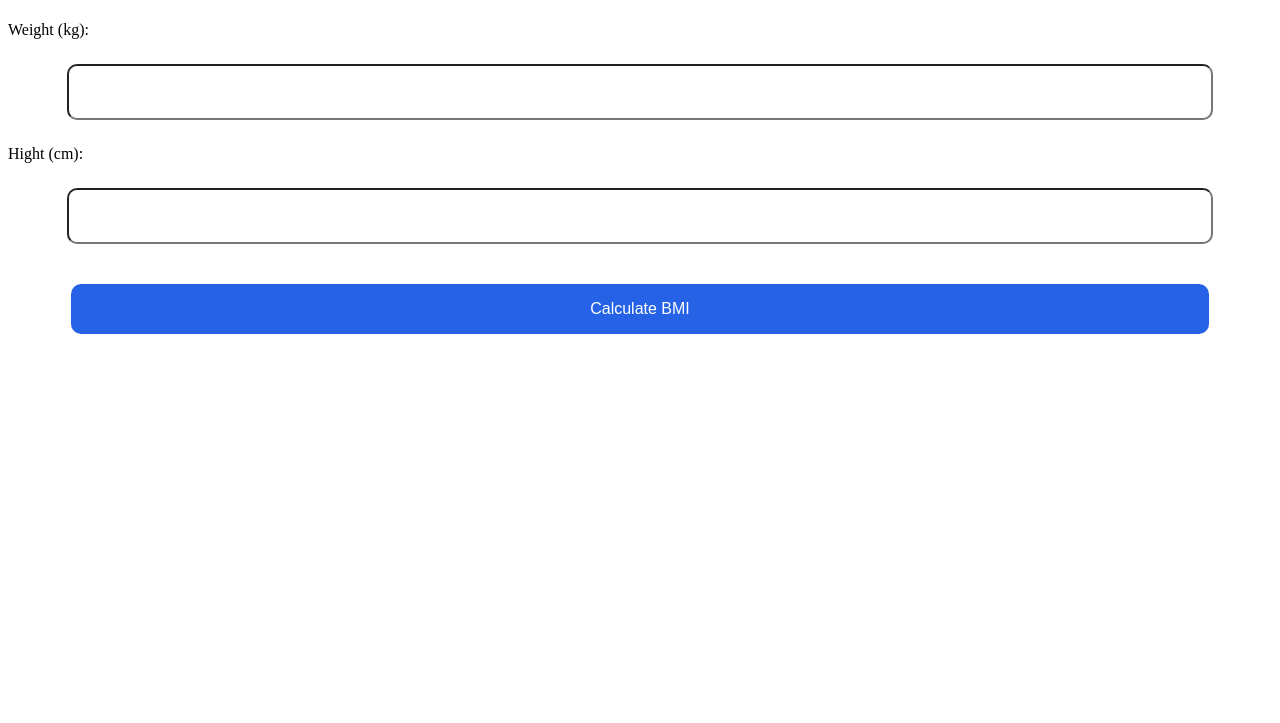
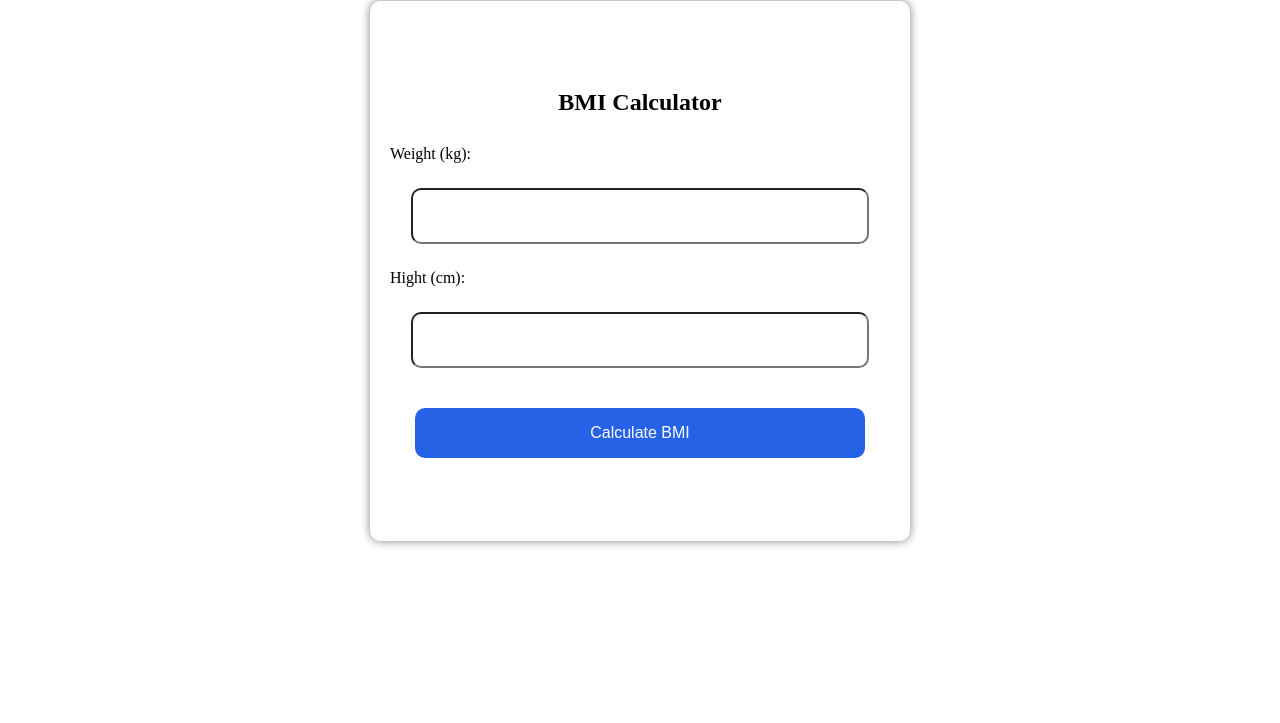
Before and after one commit to aliaaali1232005/BMI-task-, a plain HTML site: page index.html in a window 1280 px wide. Shown: the part 77-800 px from the top of the page. Drawn offline with Linux system fonts and the light colour scheme.

Commit message:
edit bmi

```diff
--- a/app.js
+++ b/app.js
@@ -9,7 +9,7 @@ let form =document.querySelector("form")
      let w=Number(weight.value)
      let h=Number(hight.value)/100
      let BMI=(w/(h*h))
-    ibmtotal.innerHTML+=`<h2>Your BMI is:
+    ibmtotal.innerHTML=`<h2>Your BMI is:
     <span style="color: rgb(37, 98, 230);">${BMI}</span>
     </h2>
 
--- a/index.html
+++ b/index.html
@@ -9,6 +9,7 @@
 </head>
 
 <body>
+    <section>
 <form>
         <h1>BMI Calculator</h1>
         <label for="weight">Weight (kg):</label>
@@ -27,14 +28,7 @@
 
 
 
-
-
-
-
-
-
-
-
+</section>
 
 
 
--- a/style.css
+++ b/style.css
@@ -17,14 +17,23 @@ body{
     /* background-color: #fef8f8; */
 /* }  */
 
-
+section{
+    display: flex;
+    justify-content: center;
+    align-items: center;
+    padding: 70px;
+}
 
 form{
     display: flex;
     flex-direction: column;
     justify-content: center;
     gap: 10px;
-
+    width: 500px;
+    height: 500px;
+    box-shadow: 0px 0px 10px gray;
+    padding: 20px;
+    border-radius: 10px;
 }
 h1{
     text-align: center;
```
